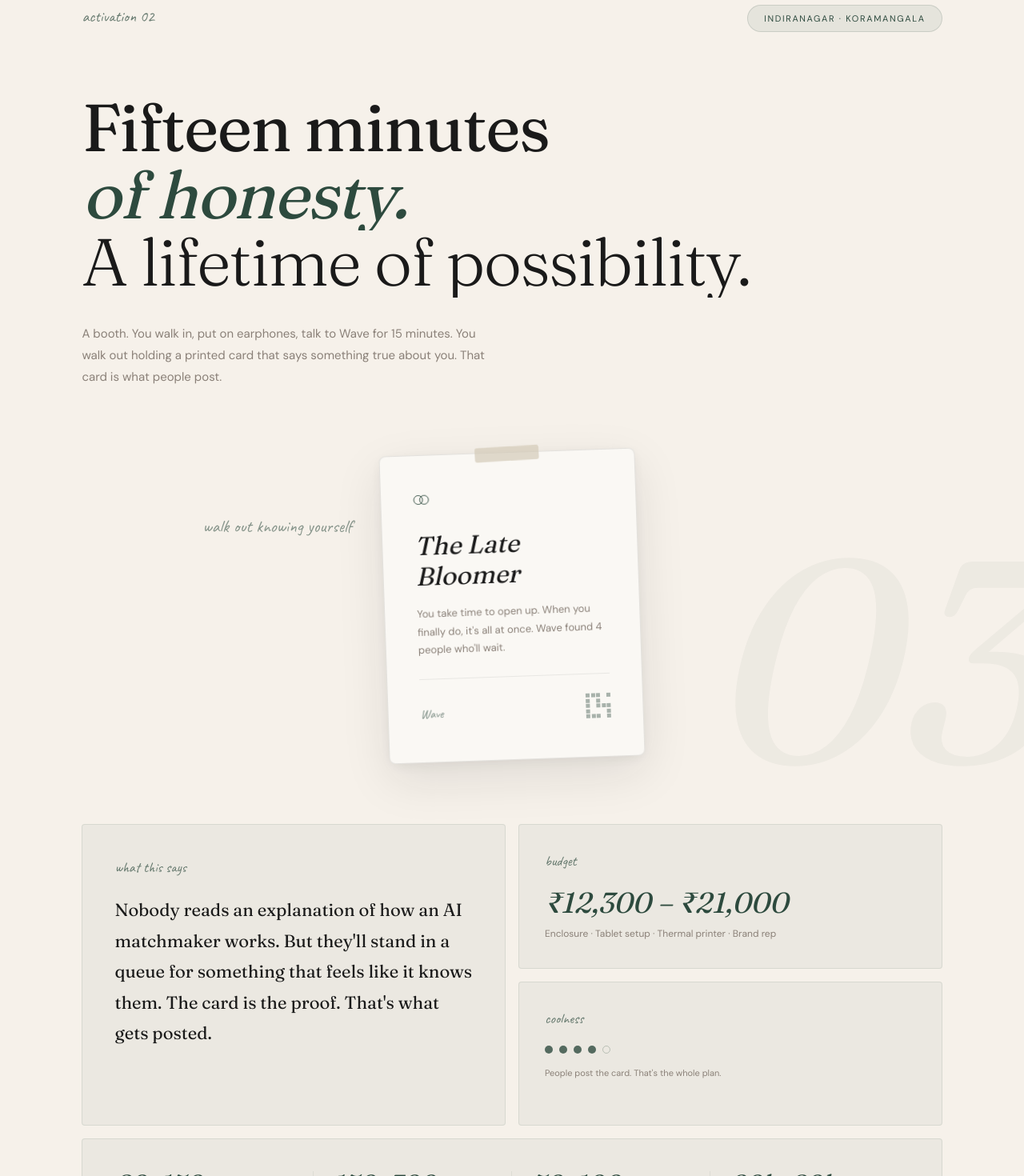
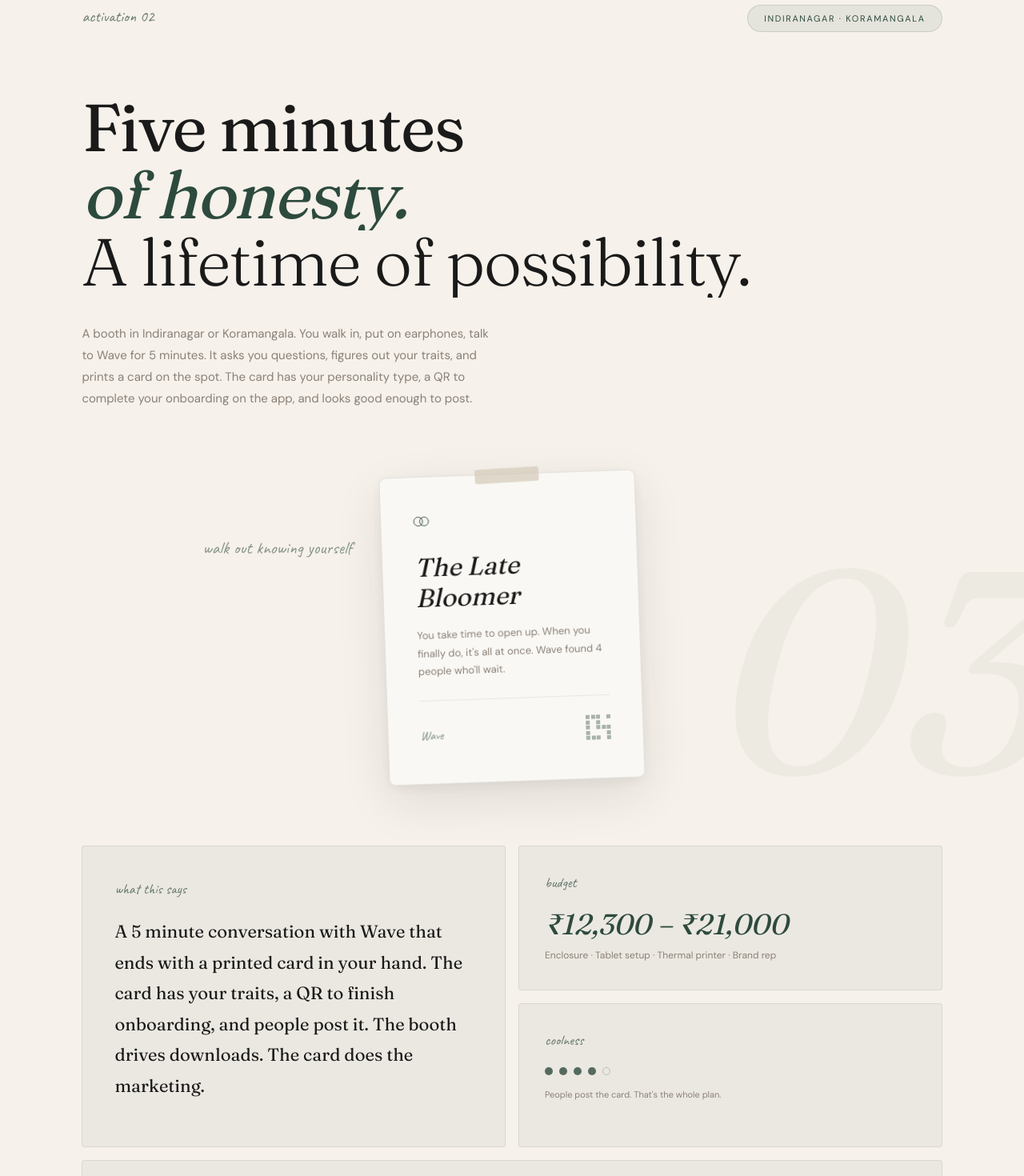
Before and after one commit to kartikay650/wavelength, a Next.js app: page / in a window 1280 px wide. Shown: the part 3640-5110 px from the top of the page at 80% size. Built offline with nearby package versions, Linux system fonts and the light colour scheme.

Commit message:
Update Activation02 copy

```diff
--- a/components/Activation02.tsx
+++ b/components/Activation02.tsx
@@ -12,7 +12,7 @@ const HEADLINE_LINES: Array<{
   italic: boolean;
   color?: string;
 }> = [
-  { text: "Fifteen minutes", weight: 400, italic: false },
+  { text: "Five minutes", weight: 400, italic: false },
   { text: "of honesty.", weight: 400, italic: true, color: "#2d4a3e" },
   { text: "A lifetime of possibility.", weight: 300, italic: false },
 ];
@@ -210,9 +210,11 @@ export default function Activation02() {
               maxWidth: 520,
             }}
           >
-            A booth. You walk in, put on earphones, talk to Wave for 15
-            minutes. You walk out holding a printed card that says something
-            true about you. That card is what people post.
+            A booth in Indiranagar or Koramangala. You walk in, put on earphones,
+            talk to Wave for 5 minutes. It asks you questions, figures out your
+            traits, and prints a card on the spot. The card has your personality
+            type, a QR to complete your onboarding on the app, and looks good
+            enough to post.
           </motion.p>
         </div>
 
@@ -410,9 +412,10 @@ export default function Activation02() {
                 color: "#1a1a1a",
               }}
             >
-              Nobody reads an explanation of how an AI matchmaker works. But
-              they&apos;ll stand in a queue for something that feels like it
-              knows them. The card is the proof. That&apos;s what gets posted.
+              A 5 minute conversation with Wave that ends with a printed card
+              in your hand. The card has your traits, a QR to finish onboarding,
+              and people post it. The booth drives downloads. The card does the
+              marketing.
             </div>
           </motion.div>
 
@@ -616,7 +619,7 @@ export default function Activation02() {
           zIndex: 2,
         }}
       >
-        15 mins with Wave → download
+        5 mins → traits → download
       </motion.div>
 
       {/* BOTTOM DIVIDER */}
```
